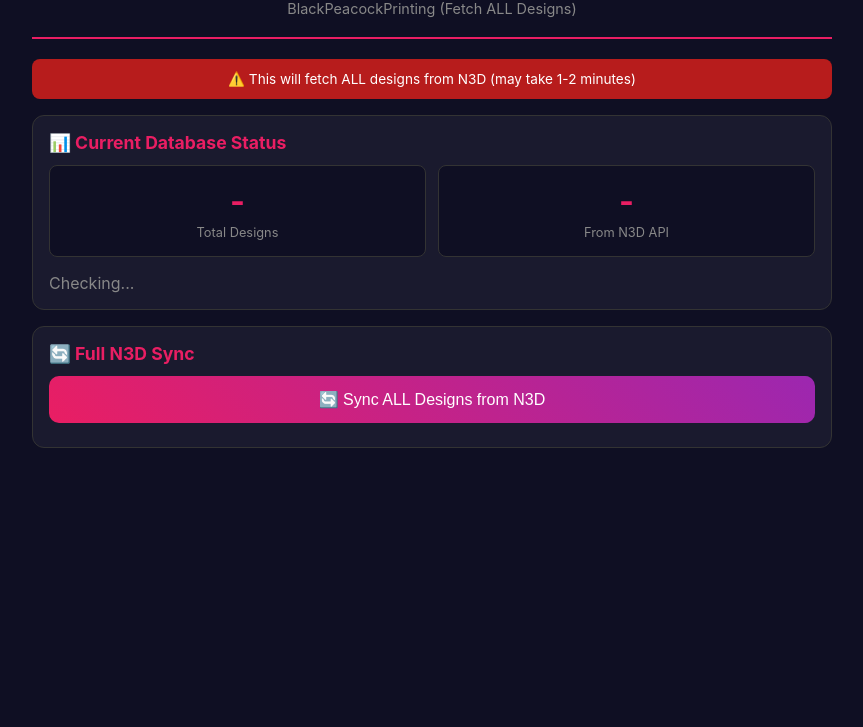
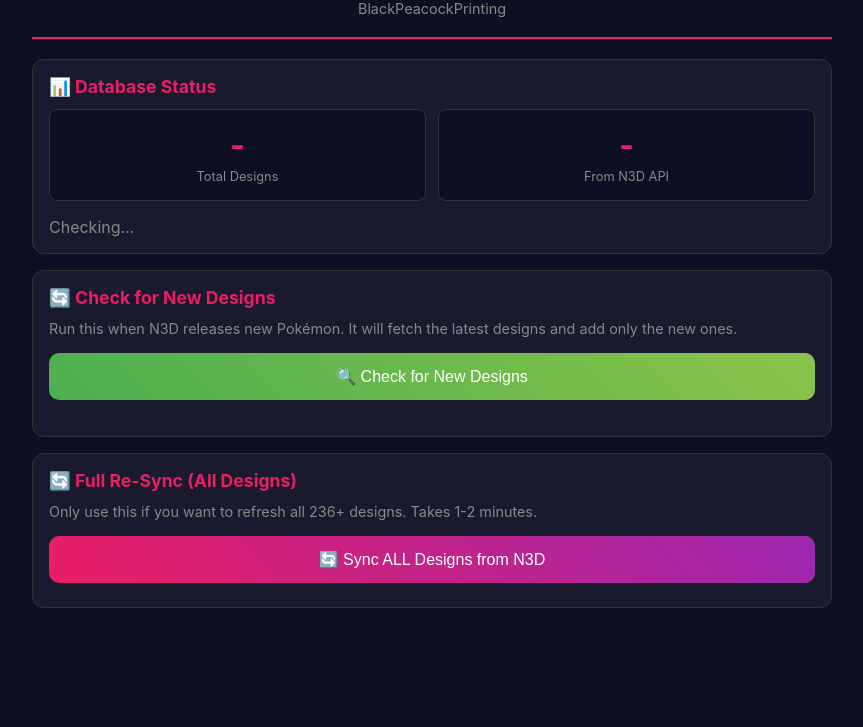
Before and after one commit to blackpeacockprinting/BlackPeacockOrders, a plain HTML site: page n3d-admin.html in a window 1280 px wide. Shown: the part 73-800 px from the top of the page, without its empty margins (208-1071 px from the left). Drawn offline with Linux system fonts and the light colour scheme; no server answers.

Commit message:
Update n3d-admin.html

```diff
--- a/n3d-admin.html
+++ b/n3d-admin.html
@@ -3,7 +3,7 @@
 <head>
     <meta charset="UTF-8">
     <meta name="viewport" content="width=device-width, initial-scale=1.0">
-    <title>N3D Sync - All Designs</title>
+    <title>N3D Sync - Full & Updates</title>
     <script src="https://www.gstatic.com/firebasejs/10.8.0/firebase-app-compat.js"></script>
     <script src="https://www.gstatic.com/firebasejs/10.8.0/firebase-firestore-compat.js"></script>
     <style>
@@ -22,29 +22,30 @@
         .stat-label { color: #888; font-size: 0.8rem; margin-top: 4px; }
         .btn { background: linear-gradient(45deg, #e91e63, #9c27b0); color: white; border: none; padding: 14px 24px; border-radius: 10px; font-size: 1rem; cursor: pointer; width: 100%; margin-bottom: 8px; }
         .btn:disabled { opacity: 0.5; }
+        .btn-secondary { background: #333; }
+        .btn-success { background: linear-gradient(45deg, #4caf50, #8bc34a); }
         .status { padding: 12px; border-radius: 8px; margin-top: 12px; display: none; font-size: 0.9rem; }
         .status.success { background: #1b5e20; display: block; }
         .status.error { background: #b71c1c; display: block; }
         .status.loading { background: #0d47a1; display: block; }
+        .status.info { background: #333; display: block; }
         .progress { margin-top: 12px; }
         .progress-bar { background: #333; height: 20px; border-radius: 10px; overflow: hidden; }
         .progress-fill { background: linear-gradient(45deg, #e91e63, #9c27b0); height: 100%; width: 0%; transition: width 0.3s; }
         .progress-text { text-align: center; margin-top: 8px; color: #888; font-size: 0.85rem; }
+        .new-designs-list { margin-top: 12px; max-height: 200px; overflow-y: auto; }
+        .new-design-item { background: #1b5e20; padding: 8px 12px; border-radius: 6px; margin-bottom: 6px; font-size: 0.9rem; }
     </style>
 </head>
 <body>
     <div class="container">
         <header>
-            <h1>🎱 N3D Sync - Full Sync</h1>
-            <p class="subtitle">BlackPeacockPrinting (Fetch ALL Designs)</p>
+            <h1>🎱 N3D Sync Admin</h1>
+            <p class="subtitle">BlackPeacockPrinting</p>
         </header>
 
-        <div class="warning">
-            ⚠️ This will fetch ALL designs from N3D (may take 1-2 minutes)
-        </div>
-
         <div class="card">
-            <h2>📊 Current Database Status</h2>
+            <h2>📊 Database Status</h2>
             <div class="stats-grid">
                 <div class="stat-box">
                     <div class="stat-number" id="stat-total">-</div>
@@ -59,7 +60,22 @@
         </div>
 
         <div class="card">
-            <h2>🔄 Full N3D Sync</h2>
+            <h2>🔄 Check for New Designs</h2>
+            <p style="color: #888; margin-bottom: 16px; font-size: 0.9rem;">
+                Run this when N3D releases new Pokémon. It will fetch the latest designs and add only the new ones.
+            </p>
+            <button class="btn btn-success" id="check-btn" onclick="checkForNewDesigns()">
+                🔍 Check for New Designs
+            </button>
+            <div id="check-status" class="status"></div>
+            <div class="new-designs-list" id="new-designs-list"></div>
+        </div>
+
+        <div class="card">
+            <h2>🔄 Full Re-Sync (All Designs)</h2>
+            <p style="color: #888; margin-bottom: 16px; font-size: 0.9rem;">
+                Only use this if you want to refresh all 236+ designs. Takes 1-2 minutes.
+            </p>
             <button class="btn" id="sync-btn" onclick="syncAllN3D()">
                 🔄 Sync ALL Designs from N3D
             </button>
@@ -129,6 +145,106 @@
             }
         }
 
+        async function checkForNewDesigns() {
+            const btn = document.getElementById('check-btn');
+            const status = document.getElementById('check-status');
+            const newList = document.getElementById('new-designs-list');
+
+            btn.disabled = true;
+            newList.innerHTML = '';
+            status.className = 'status loading';
+            status.textContent = 'Fetching latest designs from N3D...';
+            status.style.display = 'block';
+
+            try {
+                // Get existing design names from Firestore
+                const existingSnap = await db.collection('n3dDesigns').get();
+                const existingNames = new Set();
+                existingSnap.forEach(doc => {
+                    existingNames.add(doc.data().name?.toLowerCase());
+                    existingNames.add(doc.data().slug?.toLowerCase());
+                });
+
+                status.textContent = `You have ${existingNames.size} designs. Checking N3D for new ones...`;
+
+                // Fetch latest 100 designs from N3D
+                const apiUrl = `https://www.n3dmelbourne.com/api/v1/designs?limit=100&include=details`;
+                const response = await fetchWithProxy(apiUrl, {
+                    headers: { 'Authorization': 'Bearer ' + N3D_API_KEY }
+                });
+
+                const data = await response.json();
+                const latestDesigns = data.data || [];
+
+                // Find new designs
+                const newDesigns = [];
+                for (const design of latestDesigns) {
+                    const name = (design.title || design.slug)?.toLowerCase();
+                    if (name && !existingNames.has(name)) {
+                        newDesigns.push(design);
+                    }
+                }
+
+                if (newDesigns.length === 0) {
+                    status.className = 'status info';
+                    status.textContent = '✅ No new designs found. You have the latest!';
+                    btn.disabled = false;
+                    return;
+                }
+
+                status.textContent = `Found ${newDesigns.length} new designs! Adding them...`;
+
+                // Add new designs to Firestore
+                const batch = db.batch();
+                for (const design of newDesigns) {
+                    const filamentBreakdown = [];
+                    if (design.filaments) {
+                        design.filaments.forEach(f => {
+                            filamentBreakdown.push({
+                                color: f.color || 'Unknown',
+                                grams: f.weight_grams || 0
+                            });
+                        });
+                    }
+
+                    batch.set(db.collection('n3dDesigns').doc(design.title || design.slug), {
+                        name: design.title || design.slug,
+                        slug: design.slug,
+                        totalGrams: design.total_weight_grams || 50,
+                        filamentBreakdown: filamentBreakdown,
+                        category: design.category,
+                        imageUrl: design.image_url,
+                        source: 'n3d_api',
+                        lastSynced: firebase.firestore.FieldValue.serverTimestamp()
+                    });
+                }
+
+                await batch.commit();
+
+                // Show new designs
+                newList.innerHTML = '<h3 style="color: #4caf50; margin-bottom: 8px;">New Designs Added:</h3>' +
+                    newDesigns.map(d => `<div class="new-design-item">✨ ${d.title || d.slug}</div>`).join('');
+
+                status.className = 'status success';
+                status.textContent = `✅ Successfully added ${newDesigns.length} new designs!`;
+
+                // Update metadata
+                await db.collection('syncMetadata').doc('n3d').set({
+                    lastSync: firebase.firestore.FieldValue.serverTimestamp(),
+                    lastCheckNew: firebase.firestore.FieldValue.serverTimestamp(),
+                    newDesignsFound: newDesigns.length
+                }, { merge: true });
+
+                loadStats();
+
+            } catch (e) {
+                status.className = 'status error';
+                status.textContent = '❌ Error: ' + e.message;
+                console.error(e);
+            }
+            btn.disabled = false;
+        }
+
         async function syncAllN3D() {
             const btn = document.getElementById('sync-btn');
             const status = document.getElementById('sync-status');
@@ -165,7 +281,7 @@
                         } else {
                             allDesigns.push(...designs);
                             page++;
-                            await new Promise(r => setTimeout(r, 500)); // Be nice to API
+                            await new Promise(r => setTimeout(r, 500));
                         }
                     } catch (e) {
                         console.error(`Page ${page} failed:`, e);
@@ -175,7 +291,6 @@
 
                 progressText.textContent = `Saving ${allDesigns.length} designs...`;
 
-                // Save in batches
                 const batchSize = 500;
                 for (let i = 0; i < allDesigns.length; i += batchSize) {
                     const batch = db.batch();
@@ -185,7 +300,10 @@
                         const filamentBreakdown = [];
                         if (design.filaments) {
                             design.filaments.forEach(f => {
-                                filamentBreakdown.push({ color: f.color || 'Unknown', grams: f.weight_grams || 0 });
+                                filamentBreakdown.push({
+                                    color: f.color || 'Unknown',
+                                    grams: f.weight_grams || 0
+                                });
                             });
                         }
 
```
